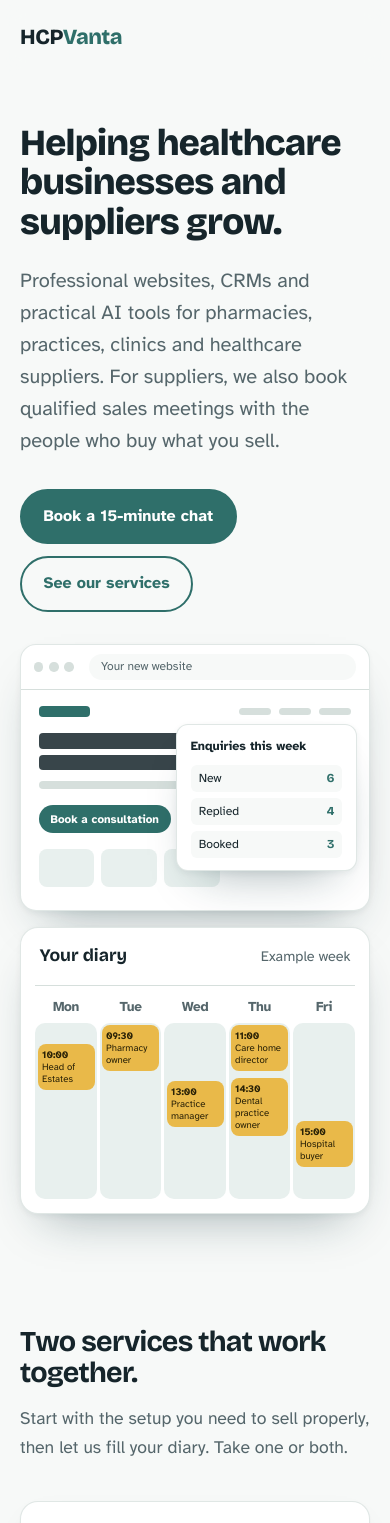
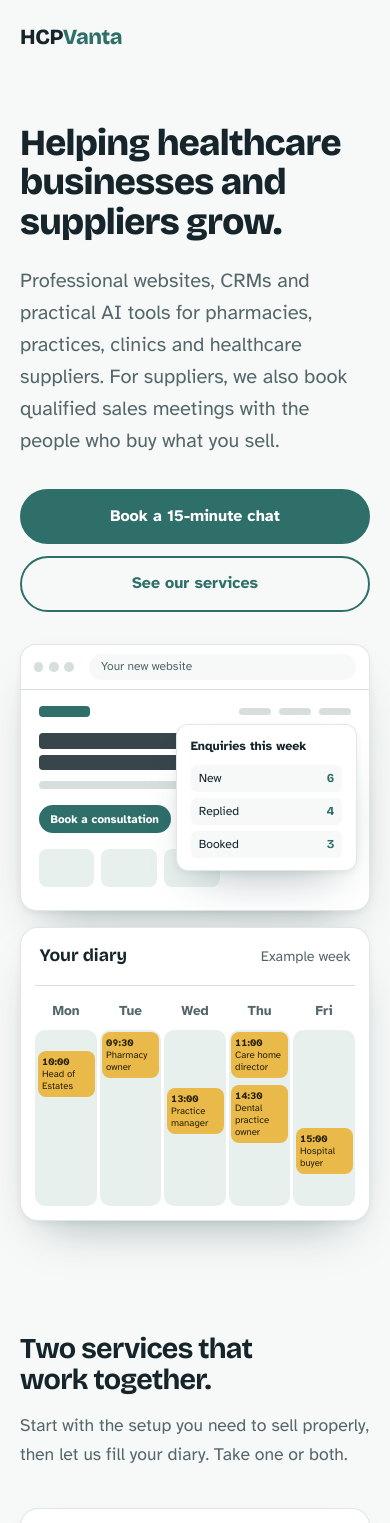
Before and after one commit to HCPVANTA/hcpvanta-website, a plain HTML site: page index.html in a window 390 px wide. Shown: the top 1523 px of the page. Drawn offline with nearby package versions, Linux system fonts and the light colour scheme.

Commit message:
Add files via upload

```diff
--- a/index.html
+++ b/index.html
@@ -138,7 +138,7 @@
   .diary-head span { color: var(--muted); font-size: 0.9rem; }
   .hero .wrap > * { min-width: 0; }
   .days { display: grid; grid-template-columns: repeat(5, minmax(0, 1fr)); gap: 0.5rem; }
-  .day h3 {
+  .day .day-name {
     font-family: var(--body);
     font-size: 0.85rem;
     font-weight: 700;
@@ -450,9 +450,36 @@
     ol.steps[data-moment].in-view li:nth-child(3)::after, ol.steps[data-moment].in-view li:nth-child(3)::before, ol.steps[data-moment].in-view li:nth-child(3) :is(h3, p) { transition-delay: 720ms; }
     ol.steps[data-moment].in-view li:nth-child(4)::after, ol.steps[data-moment].in-view li:nth-child(4)::before, ol.steps[data-moment].in-view li:nth-child(4) :is(h3, p) { transition-delay: 1020ms; }
   }
+
+  /* ===== v9 polish ===== */
+  .skip { position: absolute; left: 1rem; top: -4rem; z-index: 50; background: var(--teal); color: var(--teal-ink); padding: 0.7rem 1rem; border-radius: 10px; font-weight: 700; text-decoration: none; }
+  .skip:focus-visible { top: 1rem; }
+  .day .day-name { margin: 0 0 0.5rem; font-weight: 700; }
+  h1, h2, h3 { text-wrap: balance; }
+  p, li, summary { text-wrap: pretty; }
+  .slot b, .crm-mock b, .stat strong { font-variant-numeric: tabular-nums; }
+  ::selection { background: color-mix(in srgb, var(--slot) 55%, transparent); color: var(--ink); }
+
+  /* Fields: clear focus, errors only after the visitor has tried */
+  form.enquiry input, form.enquiry textarea { transition: border-color 150ms ease, box-shadow 150ms ease; }
+  form.enquiry input:focus-visible, form.enquiry textarea:focus-visible {
+    outline: none; border-color: var(--teal); box-shadow: 0 0 0 3px color-mix(in srgb, var(--teal) 25%, transparent);
+  }
+  form.enquiry input:user-invalid, form.enquiry textarea:user-invalid { border-color: #B3261E; }
+  form.enquiry button:disabled { opacity: 0.65; cursor: progress; }
+
+  /* Comfortable tap targets for small links */
+  .top-nav a { padding: 0.6rem 0; }
+  footer.site a { display: inline-block; padding: 0.7rem 0; }
+  footer.site .wrap { align-items: center; }
+
+  @media (max-width: 560px) {
+    .actions .btn, .contact-grid .side .btn, form.enquiry button, .founding .btn { width: 100%; text-align: center; justify-self: stretch; }
+  }
 </style>
 </head>
 <body>
+<a class="skip" href="#top">Skip to content</a>
 
 <header class="site">
   <div class="wrap">
@@ -501,32 +528,32 @@
         </div>
         <div class="days">
           <div class="day">
-            <h3>Mon</h3>
+            <p class="day-name">Mon</p>
             <div class="col">
               <div class="slot s1"><b>10:00</b>Head of Estates</div>
             </div>
           </div>
           <div class="day">
-            <h3>Tue</h3>
+            <p class="day-name">Tue</p>
             <div class="col">
               <div class="slot s2"><b>09:30</b>Pharmacy owner</div>
             </div>
           </div>
           <div class="day">
-            <h3>Wed</h3>
+            <p class="day-name">Wed</p>
             <div class="col">
               <div class="slot s3"><b>13:00</b>Practice manager</div>
             </div>
           </div>
           <div class="day">
-            <h3>Thu</h3>
+            <p class="day-name">Thu</p>
             <div class="col">
               <div class="slot s4"><b>11:00</b>Care home director</div>
               <div class="slot s6"><b>14:30</b>Dental practice owner</div>
             </div>
           </div>
           <div class="day">
-            <h3>Fri</h3>
+            <p class="day-name">Fri</p>
             <div class="col">
               <div class="slot s5"><b>15:00</b>Hospital buyer</div>
             </div>
```
